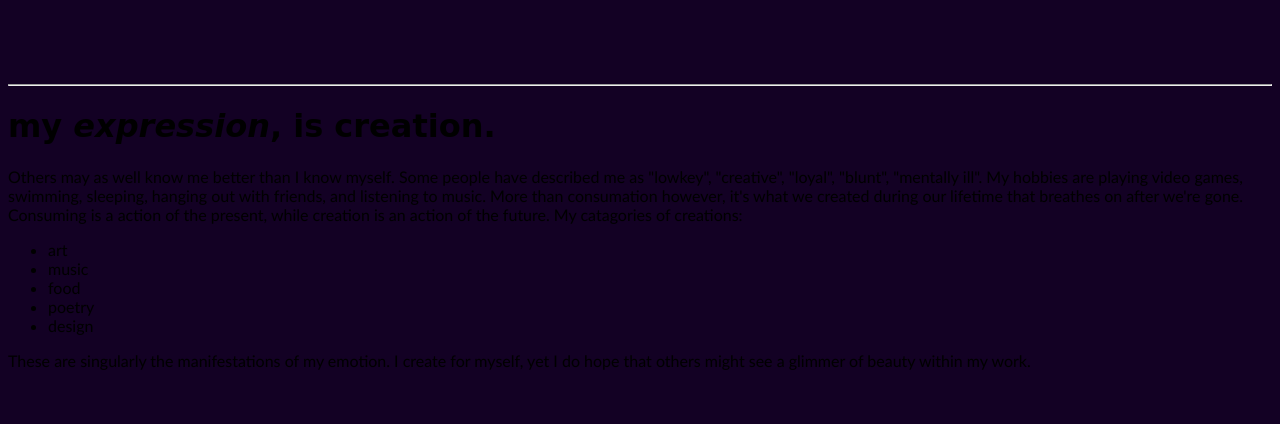
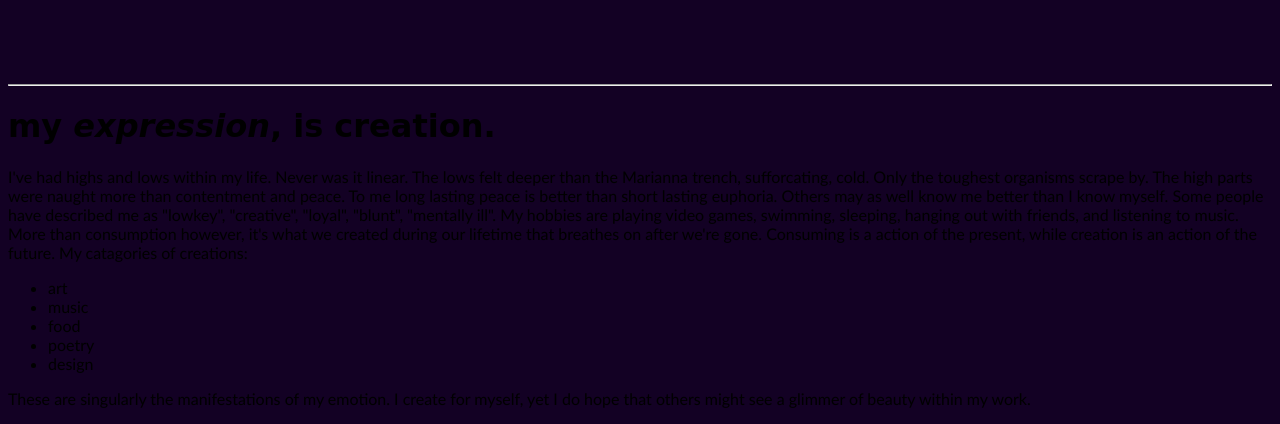
Before and after one commit to Caramel-illahi/Porfolio2022, a plain HTML site: page index.html in a window 1280 px wide. Shown: the part 891-1315 px from the top of the page. Before the commit the page ends 1277 px from the top, so only its background shows below. Drawn offline with Linux system fonts and the light colour scheme.

Commit message:
Update index.html

```diff
--- a/index.html
+++ b/index.html
@@ -37,7 +37,7 @@
     <hr>
     <div>
       <h1>my <i>expression</i>, is creation.</h1>
-      <p> Others may as well know me better than I know myself. Some people have described me as "lowkey", "creative", "loyal", "blunt", "mentally ill". My hobbies are playing video games, swimming, sleeping, hanging out with friends, and listening to music. More than consumation however, it's what we created during our lifetime that breathes on after we're gone. Consuming is a action of the present, while creation is an action of the future. My catagories of creations:</p>
+      <p id="bio"> I've had highs and lows within my life. Never was it linear. The lows felt deeper than the Marianna trench, sufforcating, cold. Only the toughest organisms scrape by. The high parts were naught more than contentment and peace. To me long lasting peace is better than short lasting euphoria. Others may as well know me better than I know myself. Some people have described me as "lowkey", "creative", "loyal", "blunt", "mentally ill". My hobbies are playing video games, swimming, sleeping, hanging out with friends, and listening to music. More than consumption however, it's what we created during our lifetime that breathes on after we're gone. Consuming is a action of the present, while creation is an action of the future. My catagories of creations:</p>
       <ul>
         <li>art</li>
         <li>music</li>
@@ -45,7 +45,7 @@
         <li>poetry</li>
         <li>design</li>
       </ul>
-      <p>These are singularly the manifestations of my emotion. I create for myself, yet I do hope that others might see a glimmer of beauty within my work. </p>
+      <p>These are singularly the manifestations of my emotion. I create for myself, yet I do hope that others might see a glimmer of beauty within my work.</p>
     </div>
   </body>
 </html>
```
